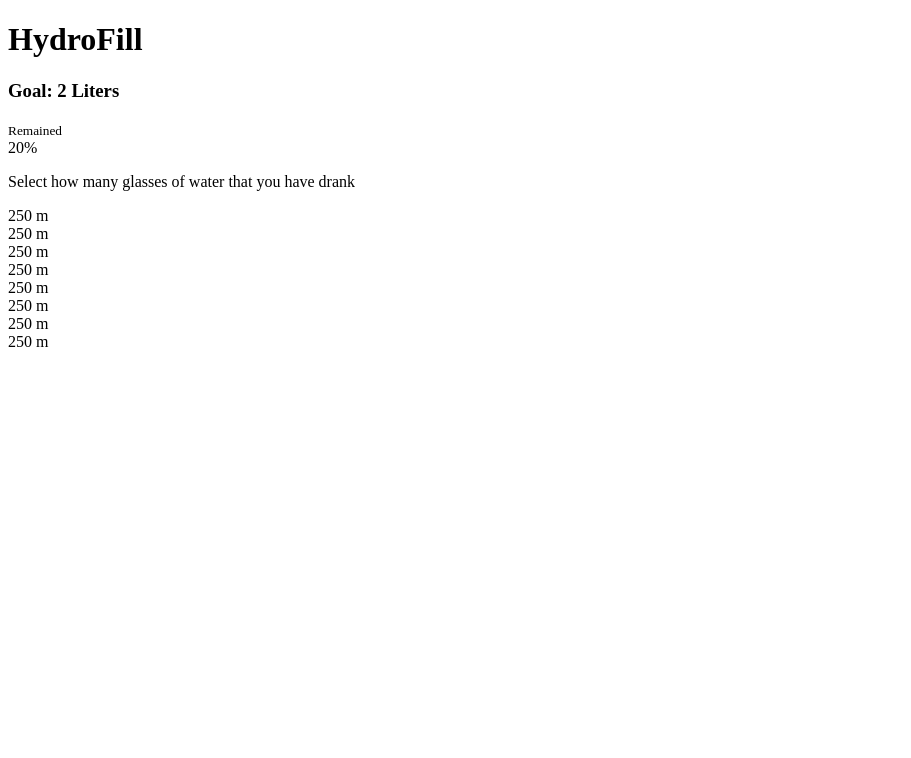
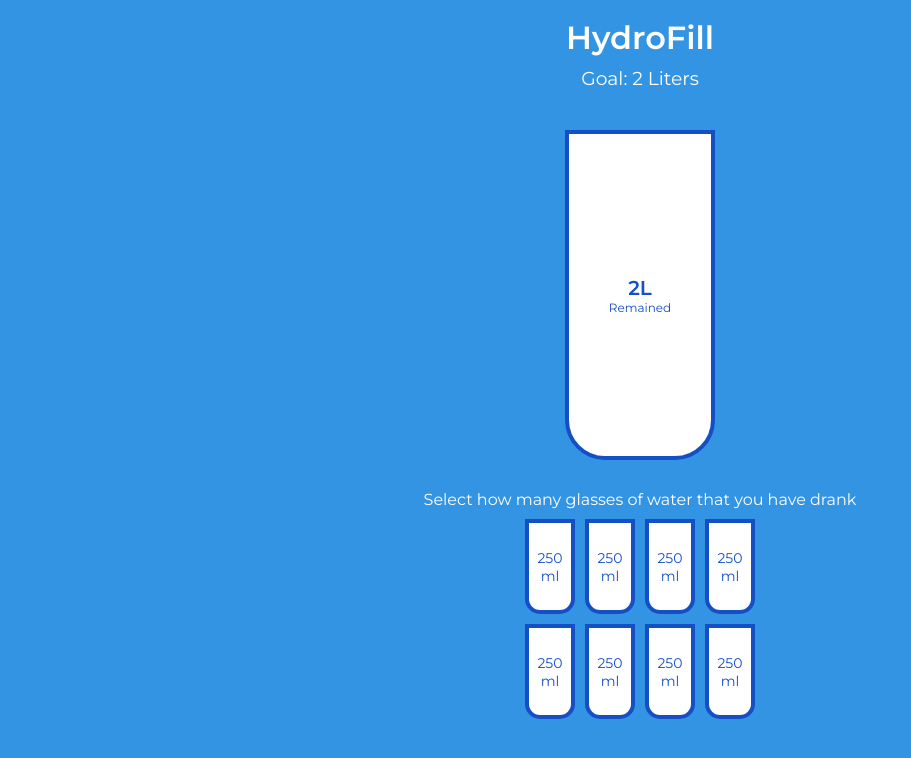
Before and after one commit to itsarraj/100JavaScriptProjectsIn100Days, a plain HTML site: page 1.HydroFill/index.html in a window 1280 px wide. Shown: the whole page, without its empty margins (0-911 px from the left). Drawn offline with Linux system fonts and the light colour scheme.

Commit message:
💧 HydroFill (Completed) : Added Features of Glass Water Visibility with calculation changes the water content based on the selection we made

```diff
--- a/1.HydroFill/index.html
+++ b/1.HydroFill/index.html
@@ -4,6 +4,7 @@
         <meta charset="UTF-8" />
         <meta http-equiv="X-UA-Compatible" content="IE=edge" />
         <meta name="viewport" content="width=device-width, initial-scale=1.0" />
+        <link rel="stylesheet" href="style.css" />
         <title>HydroFill</title>
     </head>
     <body>
@@ -12,22 +13,25 @@
 
         <div class="cup">
             <div class="remained" id="remained">
+                <span id="liters">2L</span>
                 <small>Remained</small>
             </div>
 
-            <div class="percentage" id="percentage">20%</div>
+            <div class="percentage" id="percentage"></div>
         </div>
 
         <p class="text">Select how many glasses of water that you have drank</p>
         <div class="cups">
-            <div class="cup cup-small full">250 m</div>
-            <div class="cup cup-small full">250 m</div>
-            <div class="cup cup-small">250 m</div>
-            <div class="cup cup-small">250 m</div>
-            <div class="cup cup-small">250 m</div>
-            <div class="cup cup-small">250 m</div>
-            <div class="cup cup-small">250 m</div>
-            <div class="cup cup-small">250 m</div>
+            <!-- class = "full" While Testing -->
+            <div class="cup cup-small">250 ml</div>
+            <div class="cup cup-small">250 ml</div>
+            <div class="cup cup-small">250 ml</div>
+            <div class="cup cup-small">250 ml</div>
+            <div class="cup cup-small">250 ml</div>
+            <div class="cup cup-small">250 ml</div>
+            <div class="cup cup-small">250 ml</div>
+            <div class="cup cup-small">250 ml</div>
         </div>
+        <script src="script.js"></script>
     </body>
 </html>
--- a/1.HydroFill/script.js
+++ b/1.HydroFill/script.js
@@ -0,0 +1,51 @@
+const smallCups = document.querySelectorAll('.cup-small');
+const liters = document.getElementById('liters');
+const percentage = document.getElementById('percentage');
+const remained = document.getElementById('remained');
+
+smallCups.forEach((cup, i) => {
+    cup.addEventListener('click', () => {
+        highlightCups(i);
+        console.log(parentNode);
+    });
+});
+
+function highlightCups(i) {
+    if (
+        smallCups[i].classList.contains('full') &&
+        !smallCups[i].nextElementSibling.classList.contains('full')
+    ) {
+        i--;
+    }
+
+    smallCups.forEach((cup, i2) => {
+        if (i2 <= i) {
+            cup.classList.add('full');
+        } else {
+            cup.classList.remove('full');
+        }
+    });
+
+    updateBigCups();
+}
+
+function updateBigCups() {
+    const fullCups = document.querySelectorAll('.cup-small.full').length;
+    const totalCups = smallCups.length;
+    if (fullCups === 0) {
+        percentage.style.visibility = 'hidden';
+        percentage.style.height = 0;
+    } else {
+        percentage.style.visibility = 'visible';
+        percentage.style.height = `${(fullCups / totalCups) * 330}px`;
+        percentage.innerText = `${(fullCups / totalCups) * 100}%`;
+    }
+
+    if (fullCups === totalCups) {
+        remained.style.visibility = 'hidden';
+        remained.style.height = 0;
+    } else {
+        remained.style.visibility = 'visible';
+        liters.innerText = `${2 - (250 * fullCups) / 1000}L`;
+    }
+}
--- a/1.HydroFill/style.css
+++ b/1.HydroFill/style.css
@@ -0,0 +1,110 @@
+@import url('https://fonts.googleapis.com/css?family=Montserrat:400,600&display=swap');
+
+:root {
+    --border-color: #144fc6;
+    --fill-color: #6ab3f8;
+}
+
+* {
+    box-sizing: border-box;
+}
+
+body {
+    background-color: #3494e4;
+    color: #fff;
+    font-family: 'Montserrat', sans-serif;
+    display: flex;
+    flex-direction: column;
+    align-items: center;
+    margin-bottom: 40px;
+}
+
+h1 {
+    margin: 10px 0 0;
+}
+
+h3 {
+    font-weight: 400;
+    margin: 10px 0;
+}
+
+.cup {
+    background-color: #fff;
+    border: 4px solid var(--border-color);
+    color: var(--border-color);
+    border-radius: 0 0 40px 40px;
+    height: 330px;
+    width: 150px;
+    margin: 30px 0;
+    display: flex;
+    flex-direction: column;
+    overflow: hidden;
+}
+
+.cup.cup-small {
+    height: 95px;
+    width: 50px;
+    border-radius: 0 0 15px 15px;
+    background-color: rgba(red, green, blue, 0.9);
+    cursor: pointer;
+    font-size: 14px;
+    align-items: center;
+    justify-content: center;
+    text-align: center;
+    margin: 5px;
+    transition: 0.3s ease;
+}
+
+.cup.cup-small.full {
+    background-color: var(--fill-color);
+    color: #fff;
+}
+.cup.cup-small .cups {
+    display: flex;
+    flex-wrap: wrap;
+    justify-content: center;
+    align-items: center;
+    width: 280px;
+}
+
+.cups {
+    display: flex;
+    flex-wrap: wrap;
+    align-items: center;
+    justify-content: center;
+    width: 280px;
+}
+
+.remained {
+    display: flex;
+    flex-direction: column;
+    align-items: center;
+    justify-content: center;
+    text-align: center;
+    flex: 1;
+    transition: 0.3s ease;
+}
+
+.remained span {
+    font-size: 20px;
+    font-weight: bold;
+}
+
+.remained small {
+    font-size: 12px;
+}
+
+.percentage {
+    background-color: var(--fill-color);
+    display: flex;
+    align-items: center;
+    justify-content: center;
+    font-size: 30px;
+    height: 0;
+    transition: 0.3s ease;
+}
+
+.text {
+    text-align: center;
+    margin: 0 0 5px;
+}
```
